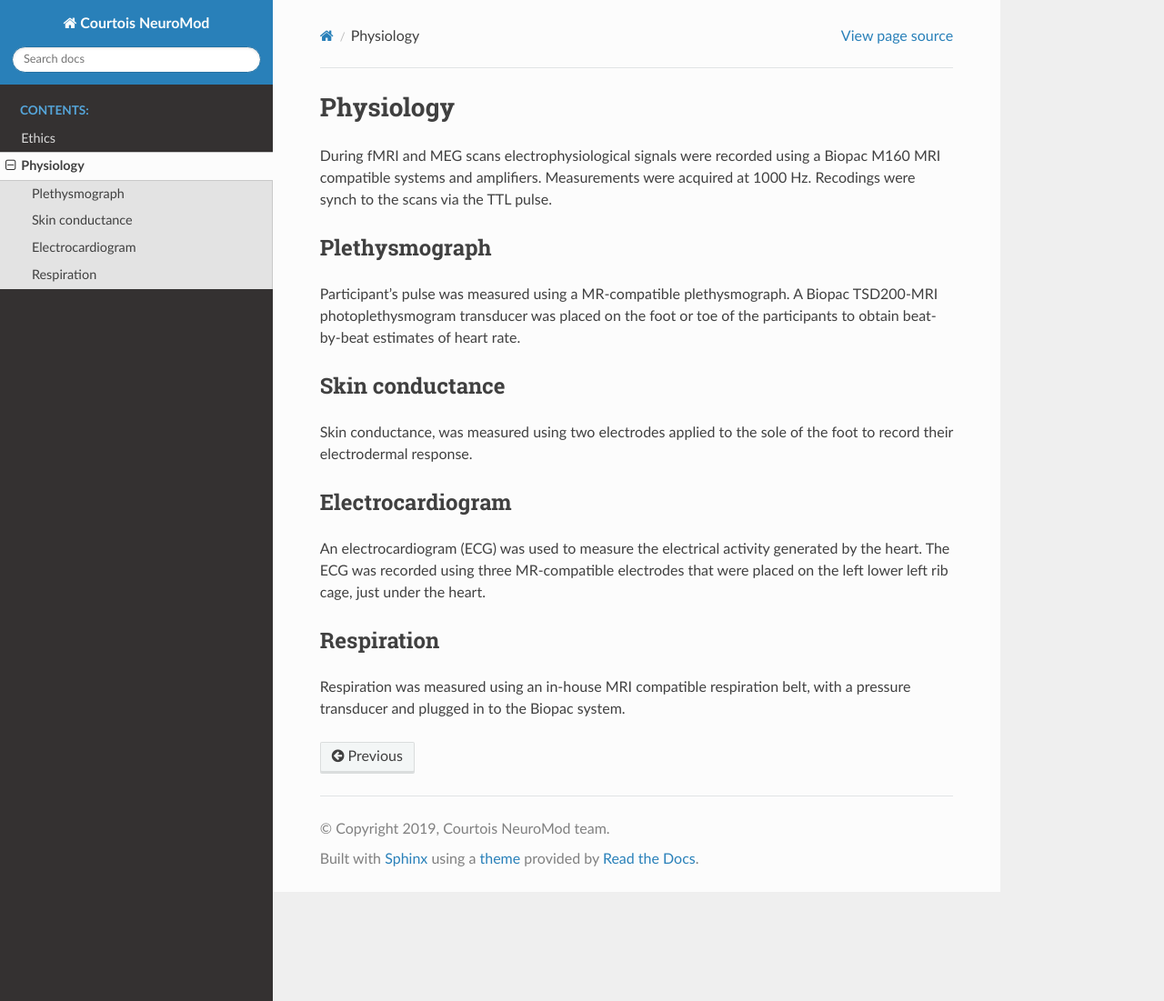
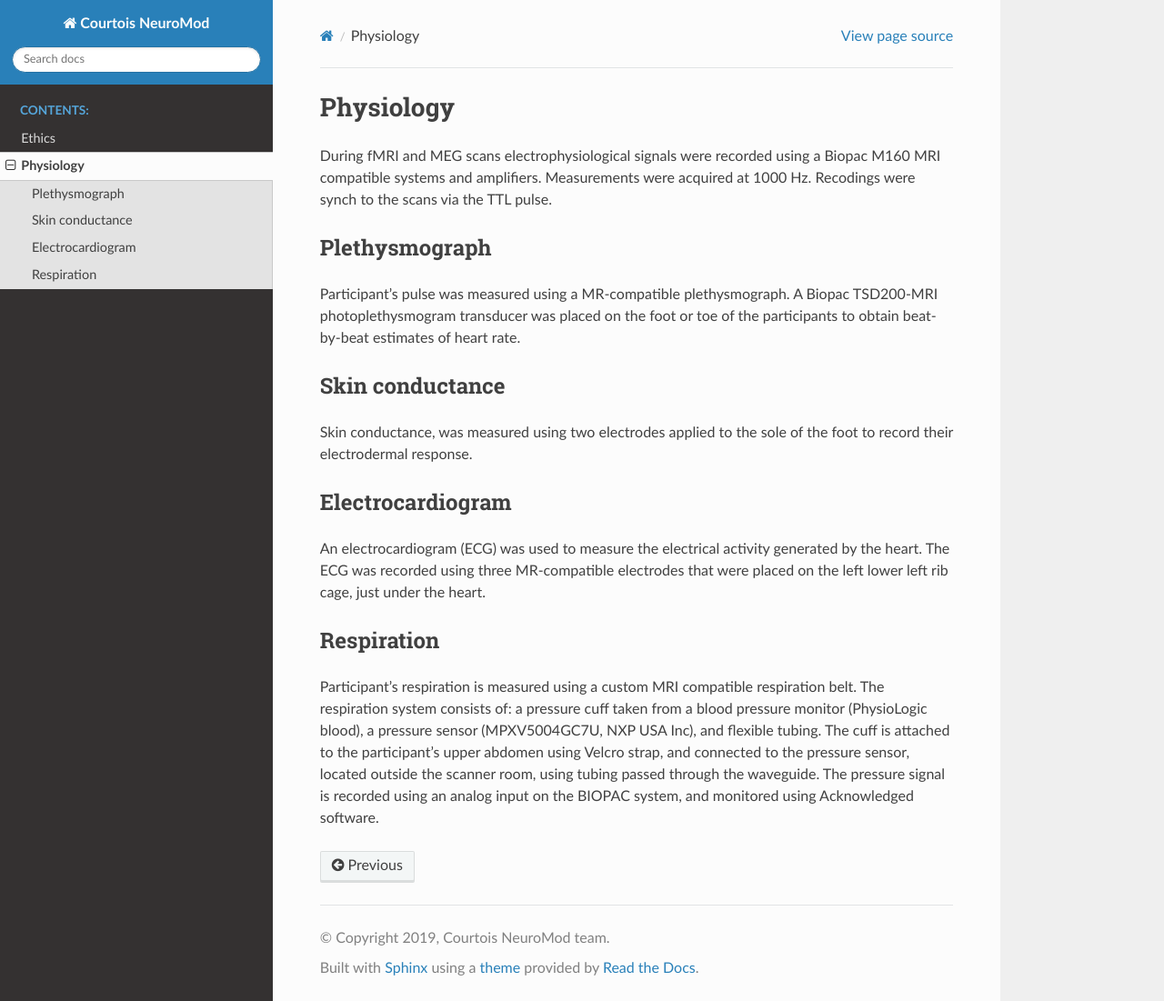
Before and after one commit to courtois-neuromod/cneuromod_docs, a Sphinx documentation site: the page built from source/PHYSIOLOGY.md, in a window 1280 px wide and 1101 px high. Shown: the whole window at 91% size. Built offline with Sphinx 7.4.7 and the Read the Docs theme 2.0.0, drawn with Linux system fonts in a browser that asks for light colours.

Commit message:
Update PHYSIOLOGY.md
edited respiration section

```diff
--- a/source/PHYSIOLOGY.md
+++ b/source/PHYSIOLOGY.md
@@ -11,4 +11,4 @@ Skin conductance, was measured using two electrodes applied to the sole of the f
 An electrocardiogram (ECG) was used to  measure the electrical activity generated by the heart. The ECG was recorded using three MR-compatible electrodes that were placed on the left lower left rib cage, just under the heart.
 
 ## Respiration
-Respiration was measured using an in-house MRI compatible respiration belt, with a pressure transducer and plugged in to the Biopac system.
+Participant’s respiration is measured using a custom MRI compatible respiration belt.  The respiration system consists of: a pressure cuff  taken from a blood pressure monitor (PhysioLogic blood), a pressure sensor (MPXV5004GC7U, NXP USA Inc), and flexible tubing. The cuff is attached to the participant’s upper abdomen using Velcro strap, and connected to the pressure sensor, located outside the scanner room, using tubing passed through the waveguide.  The pressure signal is recorded using an analog input on the BIOPAC system, and monitored using Acknowledged software.
```
